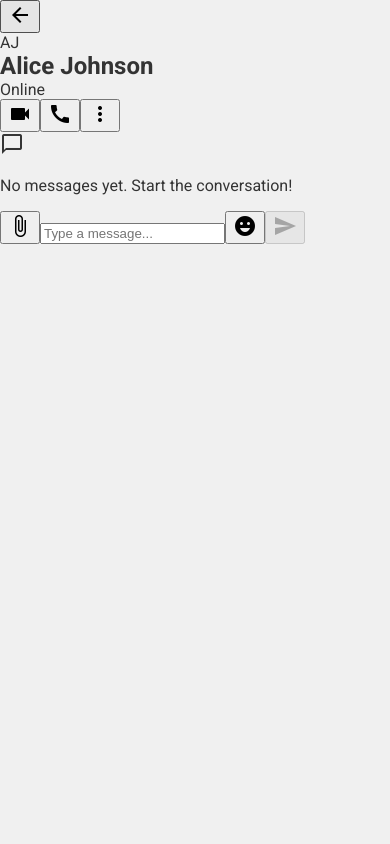
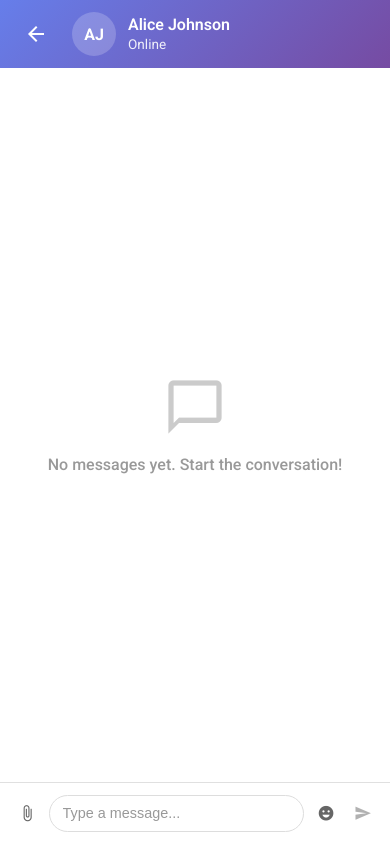
Before and after one commit to afelipeor/angular-pwa-chat, an Angular app: page /chat/1 in a window 390 px wide. Built offline with nearby package versions, Linux system fonts and the light colour scheme.

Commit message:
style: create styles for chat-room component

```diff
--- a/src/app/components/chat-room/chat-room.component.html
+++ b/src/app/components/chat-room/chat-room.component.html
@@ -25,18 +25,6 @@
         <span class="status">Online</span>
         }
       </div>
-    </div>
-
-    <div class="chat-actions">
-      <button class="icon-button">
-        <i class="material-icons">videocam</i>
-      </button>
-      <button class="icon-button">
-        <i class="material-icons">call</i>
-      </button>
-      <button class="icon-button">
-        <i class="material-icons">more_vert</i>
-      </button>
     </div>
   </div>
 
--- a/src/app/components/chat-room/chat-room.component.scss
+++ b/src/app/components/chat-room/chat-room.component.scss
@@ -0,0 +1,309 @@
+.chat-room-container {
+    height: 100vh;
+    display: flex;
+    flex-direction: column;
+    background-color: #f5f5f5;
+}
+
+.chat-header {
+    background: linear-gradient(135deg, #667eea 0%, #764ba2 100%);
+    color: white;
+    padding: 1rem;
+    display: flex;
+    align-items: center;
+    gap: 1rem;
+    box-shadow: 0 2px 4px rgba(0, 0, 0, 0.1);
+
+    .back-button {
+        background: none;
+        border: none;
+        color: white;
+        padding: 0.5rem;
+        border-radius: 50%;
+        cursor: pointer;
+        transition: background-color 0.2s;
+        display: flex;
+        align-items: center;
+        justify-content: center;
+
+        &:hover {
+            background: rgba(255, 255, 255, 0.1);
+        }
+
+        i {
+            font-size: 1.5rem;
+        }
+    }
+
+    .chat-info {
+        display: flex;
+        align-items: center;
+        gap: 0.75rem;
+        flex: 1;
+
+        .chat-avatar {
+            position: relative;
+            width: 48px;
+            height: 48px;
+            border-radius: 50%;
+            background: rgba(255, 255, 255, 0.2);
+            display: flex;
+            align-items: center;
+            justify-content: center;
+            font-weight: bold;
+            font-size: 1.2rem;
+
+            .group-indicator {
+                position: absolute;
+                bottom: -2px;
+                right: -2px;
+                background: #4caf50;
+                border-radius: 50%;
+                width: 20px;
+                height: 20px;
+                display: flex;
+                align-items: center;
+                justify-content: center;
+
+                i {
+                    font-size: 12px;
+                    color: white;
+                }
+            }
+        }
+
+        .chat-details {
+            h2 {
+                margin: 0;
+                font-size: 1.1rem;
+                font-weight: 600;
+            }
+
+            .status,
+            .participant-count {
+                font-size: 0.85rem;
+                opacity: 0.9;
+                text-transform: capitalize;
+            }
+        }
+    }
+}
+
+.messages-container {
+    flex: 1;
+    overflow-y: auto;
+    padding: 1rem;
+    background: white;
+    display: flex;
+    flex-direction: column;
+    gap: 0.5rem;
+
+    .message {
+        display: flex;
+        margin-bottom: 0.5rem;
+
+        &.own-message {
+            justify-content: flex-end;
+
+            .message-bubble {
+                background: linear-gradient(135deg, #667eea 0%, #764ba2 100%);
+                color: white;
+                border-radius: 18px 18px 4px 18px;
+            }
+        }
+
+        &:not(.own-message) {
+            justify-content: flex-start;
+
+            .message-bubble {
+                background: #f0f0f0;
+                color: #333;
+                border-radius: 18px 18px 18px 4px;
+            }
+        }
+
+        .message-bubble {
+            max-width: 70%;
+            padding: 0.75rem 1rem;
+            box-shadow: 0 1px 2px rgba(0, 0, 0, 0.1);
+
+            .sender-name {
+                font-size: 0.75rem;
+                font-weight: 600;
+                margin-bottom: 0.25rem;
+                opacity: 0.8;
+            }
+
+            .message-content {
+                font-size: 0.95rem;
+                line-height: 1.4;
+                word-wrap: break-word;
+            }
+
+            .message-time {
+                font-size: 0.7rem;
+                margin-top: 0.25rem;
+                opacity: 0.7;
+                text-align: right;
+            }
+        }
+    }
+
+    .empty-messages {
+        display: flex;
+        flex-direction: column;
+        align-items: center;
+        justify-content: center;
+        padding: 3rem 1rem;
+        text-align: center;
+        color: #999;
+        flex: 1;
+
+        i {
+            font-size: 4rem;
+            margin-bottom: 1rem;
+            opacity: 0.5;
+        }
+
+        p {
+            margin: 0;
+            font-size: 1rem;
+            font-weight: 500;
+        }
+    }
+}
+
+.message-input-container {
+    background: white;
+    border-top: 1px solid #e0e0e0;
+    padding: 1rem;
+
+    .message-input {
+        display: flex;
+        align-items: center;
+        gap: 0.5rem;
+
+        .attachment-button,
+        .emoji-button,
+        .send-button {
+            background: none;
+            border: none;
+            color: #666;
+            padding: 0.5rem;
+            border-radius: 50%;
+            cursor: pointer;
+            display: flex;
+            align-items: center;
+            justify-content: center;
+            transition: all 0.2s ease;
+
+            &:hover:not(:disabled) {
+                background: #f0f0f0;
+                color: #667eea;
+            }
+
+            &:disabled {
+                opacity: 0.5;
+                cursor: not-allowed;
+            }
+
+            i {
+                font-size: 1.2rem;
+            }
+        }
+
+        .send-button {
+            &:not(:disabled) {
+                color: #667eea;
+
+                &:hover {
+                    background: #e3f2fd;
+                }
+            }
+        }
+
+        .input-field {
+            flex: 1;
+            border: 1px solid #ddd;
+            border-radius: 25px;
+            padding: 0.75rem 1rem;
+            font-size: 1rem;
+            outline: none;
+            transition: border-color 0.2s;
+
+            &:focus {
+                border-color: #667eea;
+            }
+
+            &::placeholder {
+                color: #999;
+            }
+        }
+    }
+}
+
+@media (max-width: 768px) {
+    .chat-header {
+        padding: 0.75rem 1rem;
+
+        .chat-info {
+            .chat-avatar {
+                width: 44px;
+                height: 44px;
+                font-size: 1rem;
+            }
+
+            .chat-details h2 {
+                font-size: 1rem;
+            }
+        }
+
+        .chat-actions {
+            gap: 0.25rem;
+
+            .icon-button {
+                padding: 0.4rem;
+
+                i {
+                    font-size: 1.1rem;
+                }
+            }
+        }
+    }
+
+    .messages-container {
+        padding: 0.5rem;
+
+        .message .message-bubble {
+            max-width: 85%;
+            padding: 0.6rem 0.8rem;
+
+            .message-content {
+                font-size: 0.9rem;
+            }
+        }
+    }
+
+    .message-input-container {
+        padding: 0.75rem;
+
+        .message-input {
+            gap: 0.4rem;
+
+            .attachment-button,
+            .emoji-button,
+            .send-button {
+                padding: 0.4rem;
+
+                i {
+                    font-size: 1.1rem;
+                }
+            }
+
+            .input-field {
+                padding: 0.6rem 0.8rem;
+                font-size: 0.9rem;
+            }
+        }
+    }
+}
```
